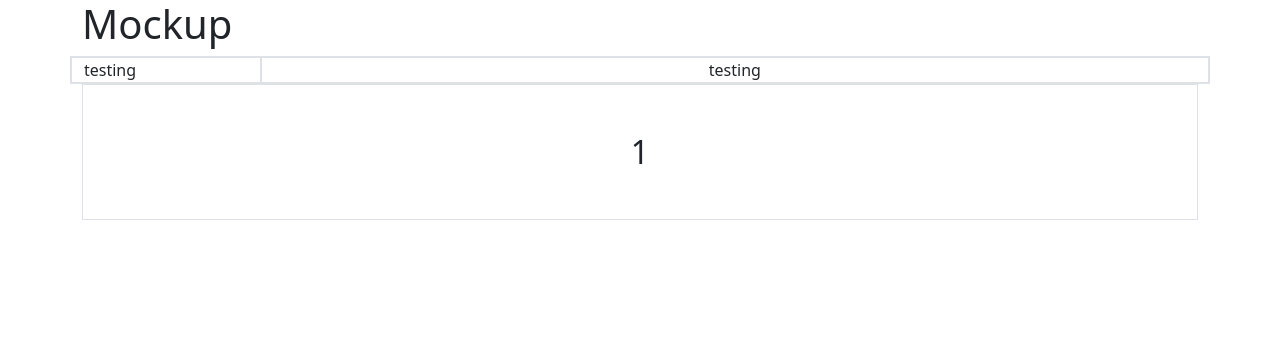
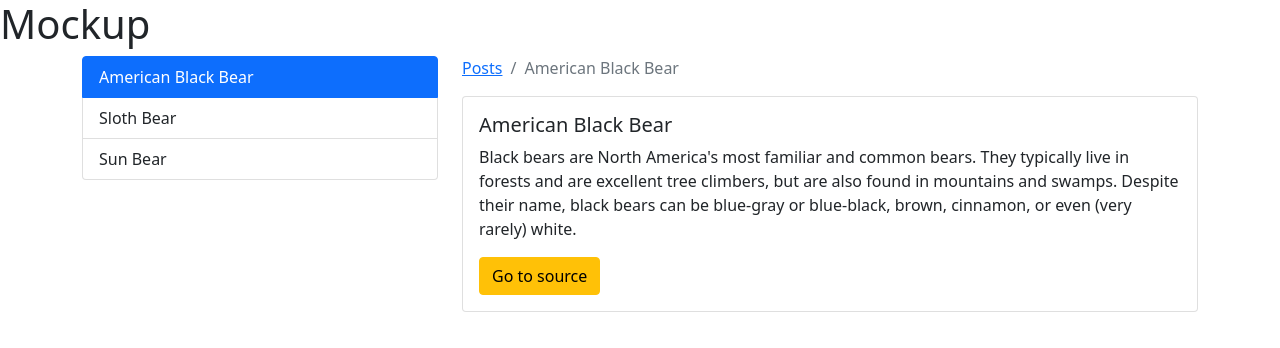
Before and after one commit to jkfaris94/jkfaris94, a plain HTML site: page qualified-4.2.4/index.html in a window 1280 px wide. Drawn offline with nearby package versions, Linux system fonts and the light colour scheme.

Commit message:
updated lession to make page appear like image shown.

```diff
--- a/qualified-4.2.4/index.html
+++ b/qualified-4.2.4/index.html
@@ -19,11 +19,41 @@
     <h1>Mockup</h1>
   </head>
 
-  <body class="container">
-    <div class="row border">
-        <div class="col-2 border">testing</div>
-        <div class="col-10 text-center border">testing</div>
+  <body>
+    <div class="container">
+      <div class="row">
+
+        <div class="col-4" id="navigation">
+          <div class="list-group">
+            <a href="#" class="list-group-item list-group-item-action active">American Black Bear</a>
+            <a href="#" class="list-group-item list-group-item-action">Sloth Bear</a>
+            <a href="#" class="list-group-item list-group-item-action">Sun Bear</a>
+          </div>
+        </div>
+
+        <div class="col-8">
+          <nav aria-label="breadcrumb">
+            <ol class="breadcrumb">
+              <li class="breadcrumb-item"><a href="#">Posts</a></li>
+              <li class="breadcrumb-item active" aria-current="page">American Black Bear</li>
+            </ol>
+          </nav>
+
+        <div class="card">
+          <div class="card-body">
+            <h5 class="card-title">American Black Bear</h5>
+            <p class="card-text">
+              Black bears are North America's most familiar and common bears.
+              They typically live in forests and are excellent tree climbers, but are also
+              found in mountains and swamps. Despite their name, black bears can be blue-gray or
+              blue-black, brown, cinnamon, or even (very rarely) white.
+            </p>
+            <a href="#" class="btn btn-warning">Go to source</a>
+          </div>
+        </div>
+      </div>
+
+      </div>
     </div>
-    <h2 class="text-center py-5 border">1</h2>
   </body>
 </html>
```
